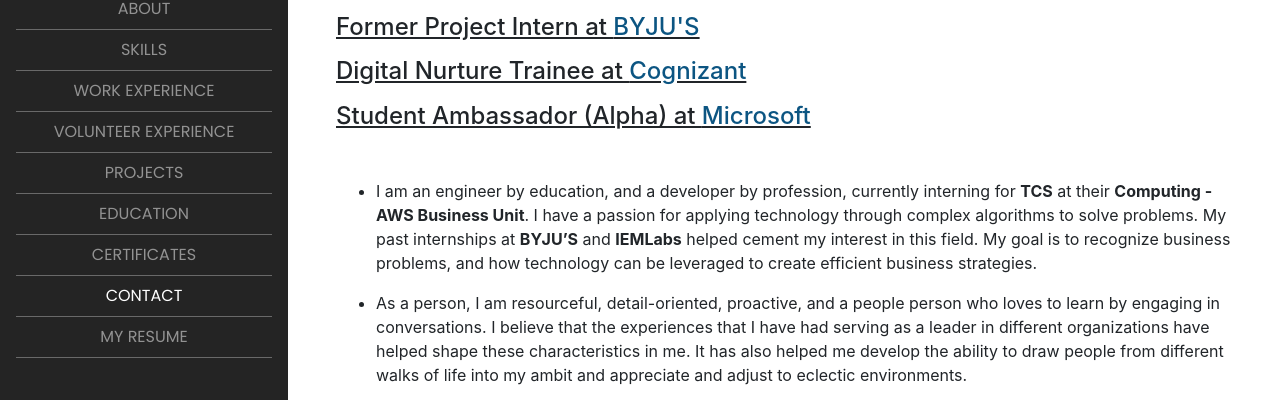
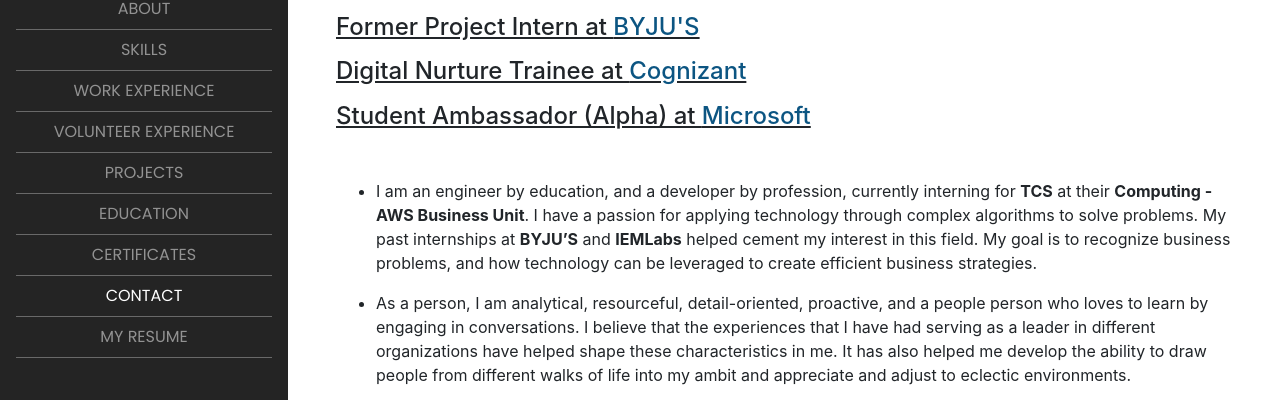
Before and after one commit to aditya-pratyush/website, a website with bundled scripts: page index.html in a window 1280 px wide. Shown: the part 237-637 px from the top of the page. Built offline with nearby package versions, Linux system fonts and the light colour scheme; a web font is replaced by a local one.

Commit message:
Changes in Index

```diff
--- a/index.html
+++ b/index.html
@@ -9,7 +9,7 @@
   <head>
     <!-- <meta property="og:image" content="https://drive.google.com/file/d/1jLnD0WAaspdkhhKuxClfJcZpHL2PkNKC/view?usp=sharing"> -->
     <meta property='og:title' content='Aditya Pratyush'/>
-    <meta property='og:image' content='https://drive.google.com/file/d/1jLnD0WAaspdkhhKuxClfJcZpHL2PkNKC/view?usp=sharing'/>
+    <meta name="image" property="og:image" content="[https://drive.google.com/file/d/1tpyeOoOifnPLEm_KXcmW-EnR26nktgOI/view?usp=sharing]">
     <meta property='og:description' content='My Portfolio Website'/>
     <!-- <meta property='og:url' content='//www.example.com/URL of the article'/> -->
     <meta charset="utf-8" />
@@ -187,7 +187,7 @@
             I am an engineer by education, and a developer by profession, currently interning for <strong>TCS</strong> at their <strong>Computing - AWS Business Unit</strong>. I have a passion for applying technology through complex algorithms to solve problems. My past internships at <strong>BYJU’S</strong> and <strong>IEMLabs</strong> helped cement my interest in this field. My goal is to recognize business problems, and how technology can be leveraged to create efficient business strategies.
           </p></li>
           <li><p class="mb-3">
-            As a person, I am resourceful, detail-oriented, proactive, and a people person who loves to learn by engaging in conversations. I believe that the experiences that I have had serving as a leader in different organizations have helped shape these characteristics in me. It has also helped me develop the ability to draw people from different walks of life into my ambit and appreciate and adjust to eclectic environments.
+            As a person, I am analytical, resourceful, detail-oriented, proactive, and a people person who loves to learn by engaging in conversations. I believe that the experiences that I have had serving as a leader in different organizations have helped shape these characteristics in me. It has also helped me develop the ability to draw people from different walks of life into my ambit and appreciate and adjust to eclectic environments.
           </p></li>
           <li><p>
             I also have always been inclined toward learning new technologies and skills like <strong>Python Programming, DBMS, OOP, Web Development, and AWS</strong>.
```
